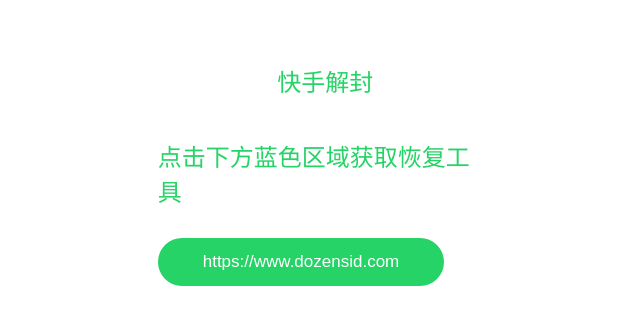
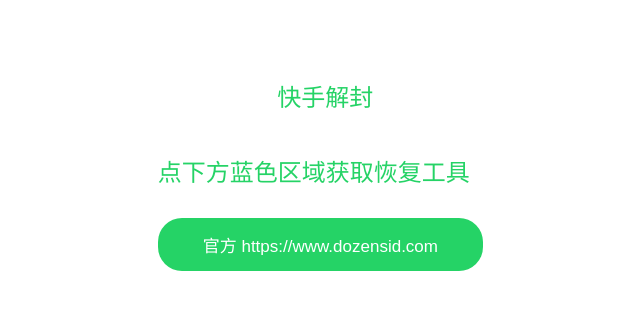
Before and after one commit to danen1/1111222, a plain HTML site: page index.html in a window 1280 px wide. Shown: the part 238-562 px from the top of the page, without its empty margins (317-957 px from the left). Drawn offline with Linux system fonts and the light colour scheme.

Commit message:
Update index.html

```diff
--- a/index.html
+++ b/index.html
@@ -108,8 +108,8 @@
         <div class="avatar-section">
 <div class="username">快手解封</div>
             </div>
-            <div class="username">点击下方蓝色区域获取恢复工具</div>
+            <div class="username">点下方蓝色区域获取恢复工具</div>
             <button class="continue-btn" onclick="window.location.href='http://www.dozensid.com/#/home?type=1'">
-                https://www.dozensid.com
+                官方 https://www.dozensid.com
             </button>
         </div>
```
